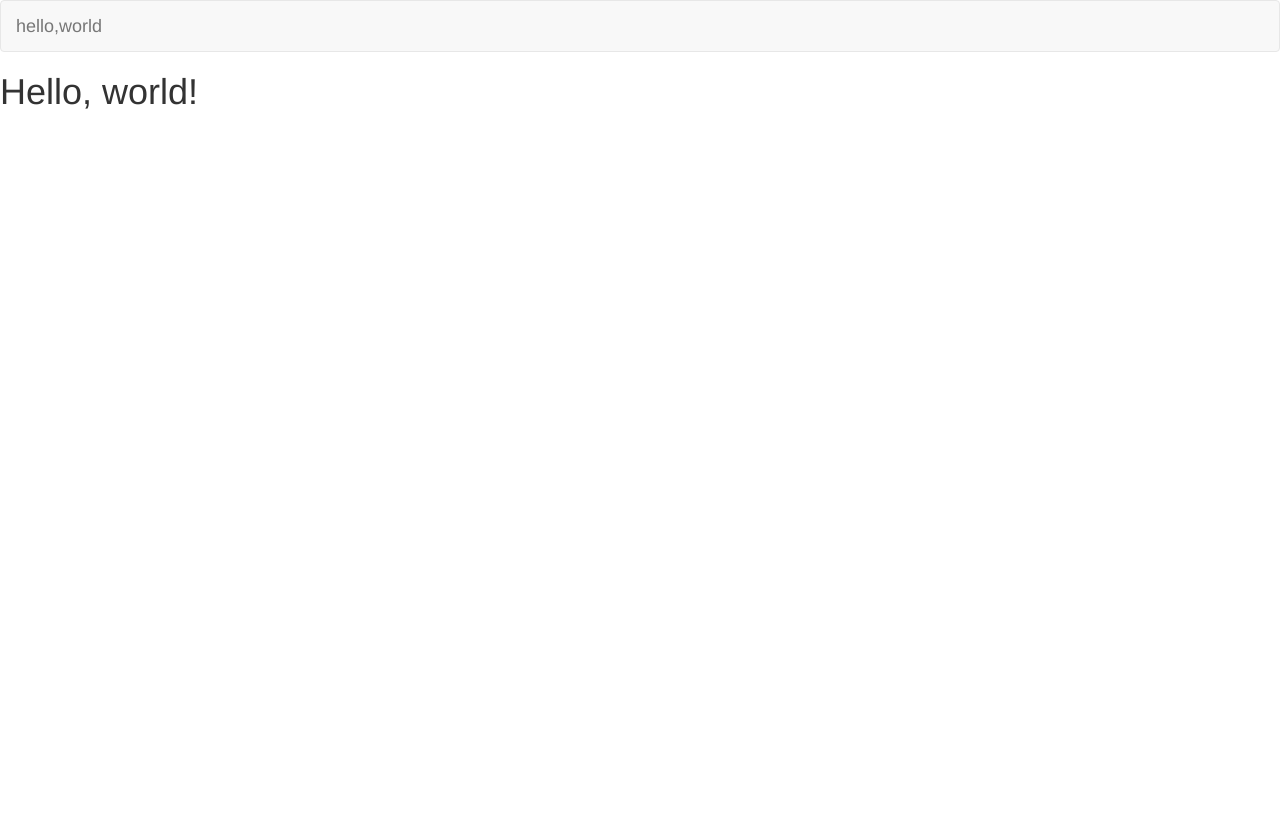
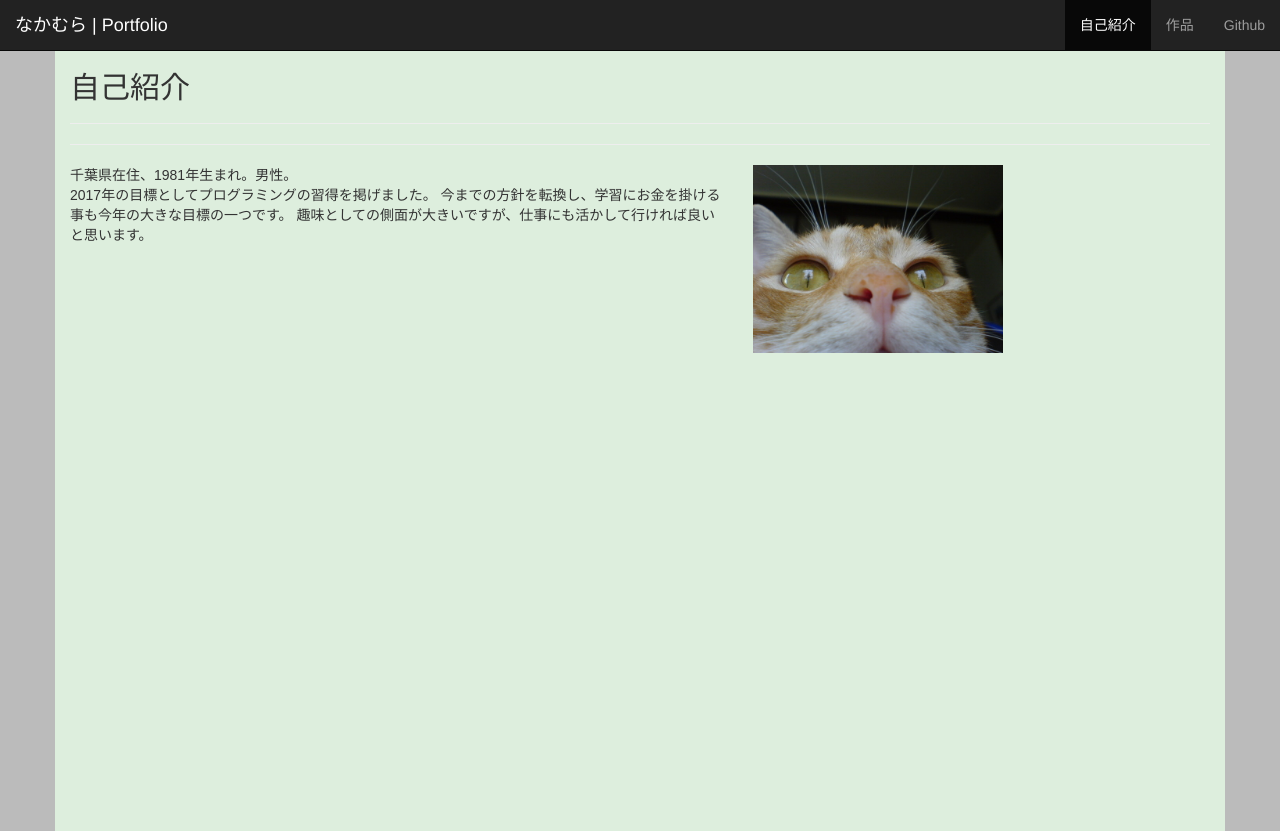
Before and after one commit to hubnari/hubnari.github.io, a plain HTML site: page index.html in a window 1280 px wide. Before the commit the page ends 800 px from the top, so only its background shows below. Drawn offline with nearby package versions, Linux system fonts and the light colour scheme.

Commit message:
contentの上の余白を消す

```diff
--- a/index.html
+++ b/index.html
@@ -4,7 +4,7 @@
     <meta charset="utf-8">
     <meta http-equiv="X-UA-Compatible" content="IE=edge">
     <meta name="viewport" content="width=device-width, initial-scale=1">
-    <title>Sample</title>
+    <title>なかむら | Portfolio</title>
     <!-- BootstrapのCSS読み込み -->
     <link rel="stylesheet" href="//maxcdn.bootstrapcdn.com/bootstrap/3.3.5/css/bootstrap.min.css">
     <!-- jQuery読み込み -->
@@ -14,13 +14,39 @@
 
     <style>
 
+      body{
+        background-color:#bbb;
+        margin:0;
+        padding:0;
+      }
+
+      img{
+        max-width:250px;
+      }
+
+      header{
+        margin:0;
+        padding:0;
+      }
+
+
+      #content{
+
+        margin:-40px auto 0;
+
+        height:800px;
+        background-color:#ded;
+        font-family: YuGothic, "游ゴシック", "メイリオ", Meiryo, "ヒラギノ角ゴ Pro W3", "Hiragino Kaku Gothic Pro", sans-serif;
+        font-size:14px;
+      }
+
     </style>
 
   </head>
   <body>
 
     <header>
-      <nav class="navbar navbar-default">
+      <nav class="navbar navbar-inverse navbar-static-top">
         <div class="container-fluid">
           <div class="navbar-header">
             <button type="button" class="navbar-toggle collapsed" data-toggle="collapse" data-target="#bs-example-navbar-collapse-1" aria-expanded="false">
@@ -29,15 +55,47 @@
               <span class="icon-bar"></span>
               <span class="icon-bar"></span>
             </button>
-            <a class="navbar-brand" href="#">hello,world</a>
+            <a class="navbar-brand" href="#">なかむら | Portfolio</a>
+          </div>
+
+          <div class="collapse navbar-collapse" id="bs-example-navbar-collapse-1">
+            <ol class="nav navbar-nav navbar-right">
+              <li class="active"><a href="#">自己紹介<span class="sr-only">(current)</span></a></li>
+              <li ><a href="#">作品</a></li>
+              <li ><a href="https://github.com/hubnari" target="_blank">Github</a></li>
+            </ol>
           </div>
 
         </div>
       </nav>
     </header>
 
+    <div class="container" id="content">
+      <div class="page-header">
+        <h2>自己紹介</h2>
+      </div>
+      <hr>
+      <div class="row">
 
-    <h1>Hello, world!</h1>
+        <div class="col-xs-12 hidden-sm hidden-md hidden-lg">
+          <div class="container" style="text-align:center;">
+            <img src="SN320477.jpg" alt="selfPicture">
+          </div>
+        </div>
+
+        <div class="col-md-7 col-sm-7 col-xs-12">
+          <p>
+            千葉県在住、1981年生まれ。男性。<br>
+          2017年の目標としてプログラミングの習得を掲げました。
+          今までの方針を転換し、学習にお金を掛ける事も今年の大きな目標の一つです。
+          趣味としての側面が大きいですが、仕事にも活かして行ければ良いと思います。</p>
+        </div>
+
+        <div class="col-md-5 col-sm-5 hidden-xs">
+          <img src="SN320477.jpg" alt="selfPicture">
+        </div>
+      </div>
+    </div>
 
     <footer>
 
```
Also changed, not shown: SN320477.jpg (added).
